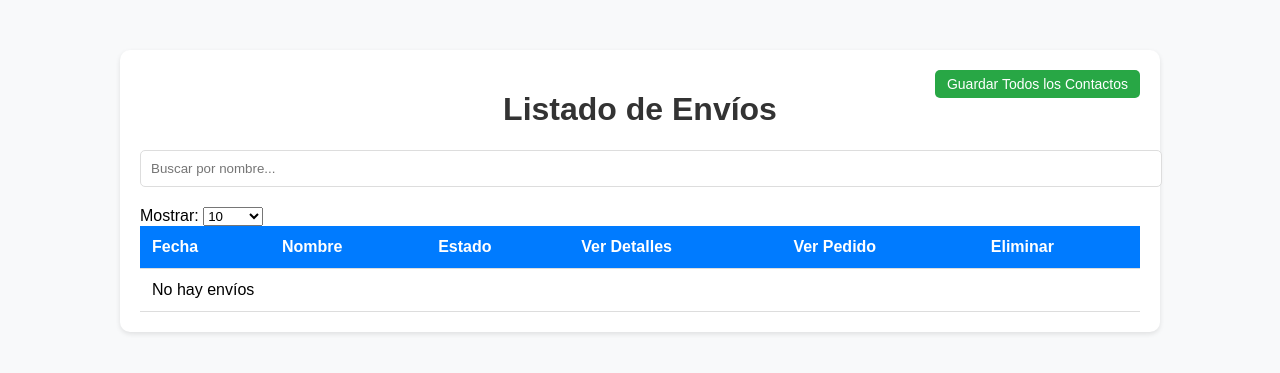
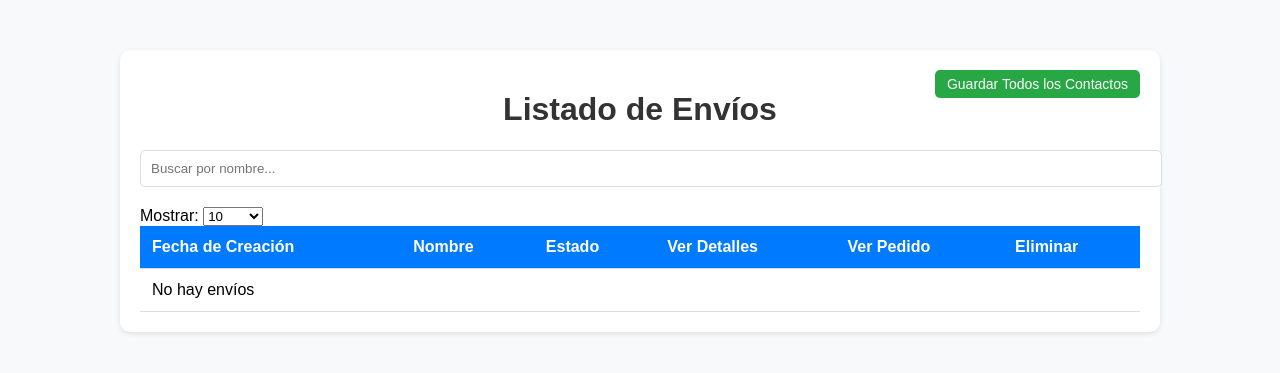
Before and after one commit to corporacionprintec/printec_envios, a PHP site: page /php/listado_envios.php in a window 1280 px wide. Shown: the top 373 px of the page. Run offline with PHP 8.4, Linux system fonts and the light colour scheme; data that the repository does not hold is empty.

Commit message:
proyeccion104

```diff
--- a/php/listado_envios.php
+++ b/php/listado_envios.php
@@ -170,7 +170,7 @@ if (!$result) {
         <table id="tablaEnvios">
             <thead>
                 <tr>
-                    <th>Fecha</th>
+                    <th>Fecha de Creación</th>
                     <th>Nombre</th>
                     <th>Estado</th>
                     <th>Ver Detalles</th>
@@ -196,7 +196,7 @@ if (!$result) {
                         $estadoClass = strtolower($estado) == 'pendiente' ? 'pendiente' : (strtolower($estado) == 'enviado' ? 'enviado' : '');
 
                         echo "<tr>";
-                        echo "<td>" . $fecha . "</td>";
+                        echo "<td>" . $fecha . "</td>"; // Mostrar la fecha de creación
                         echo "<td>" . $nombre . "</td>";
                         echo '<td class="' . $estadoClass . '">' . $estado . '</td>'; // Aplicar clase al estado
 
```
Also changed, not shown: php/ver_pedido.php (line endings or trailing spaces), ver_pedido.html (line endings or trailing spaces).
